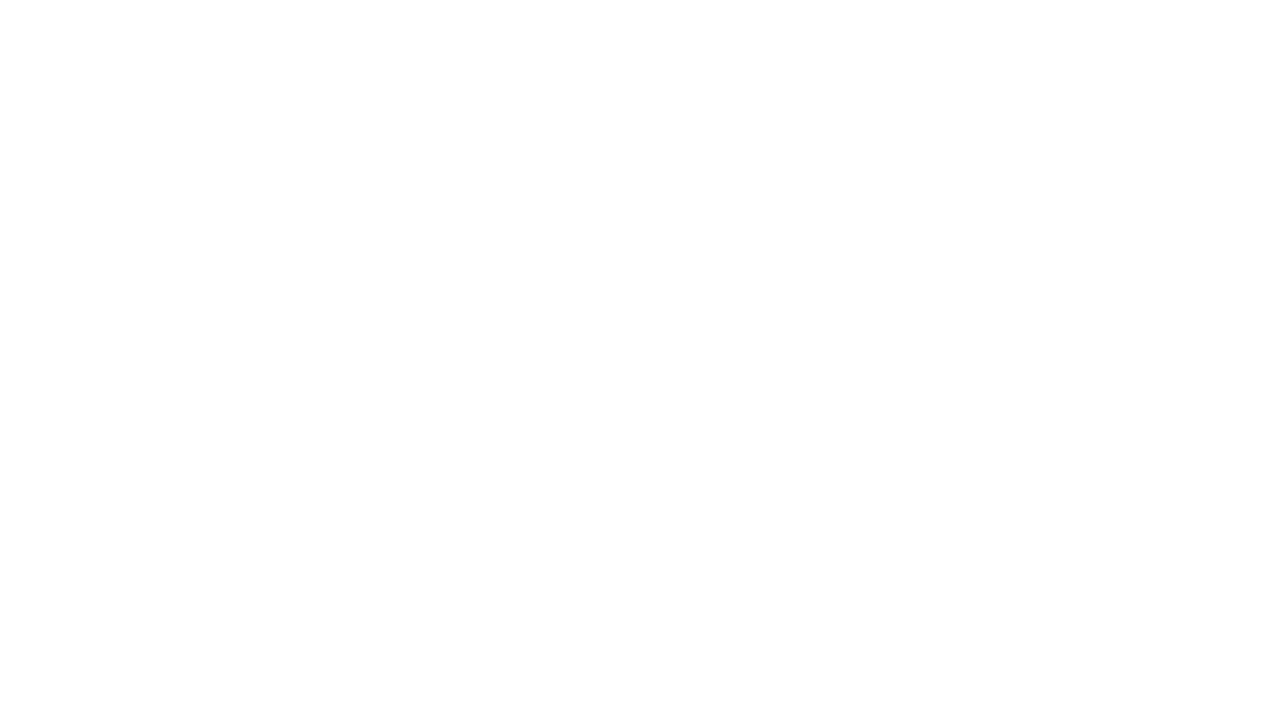
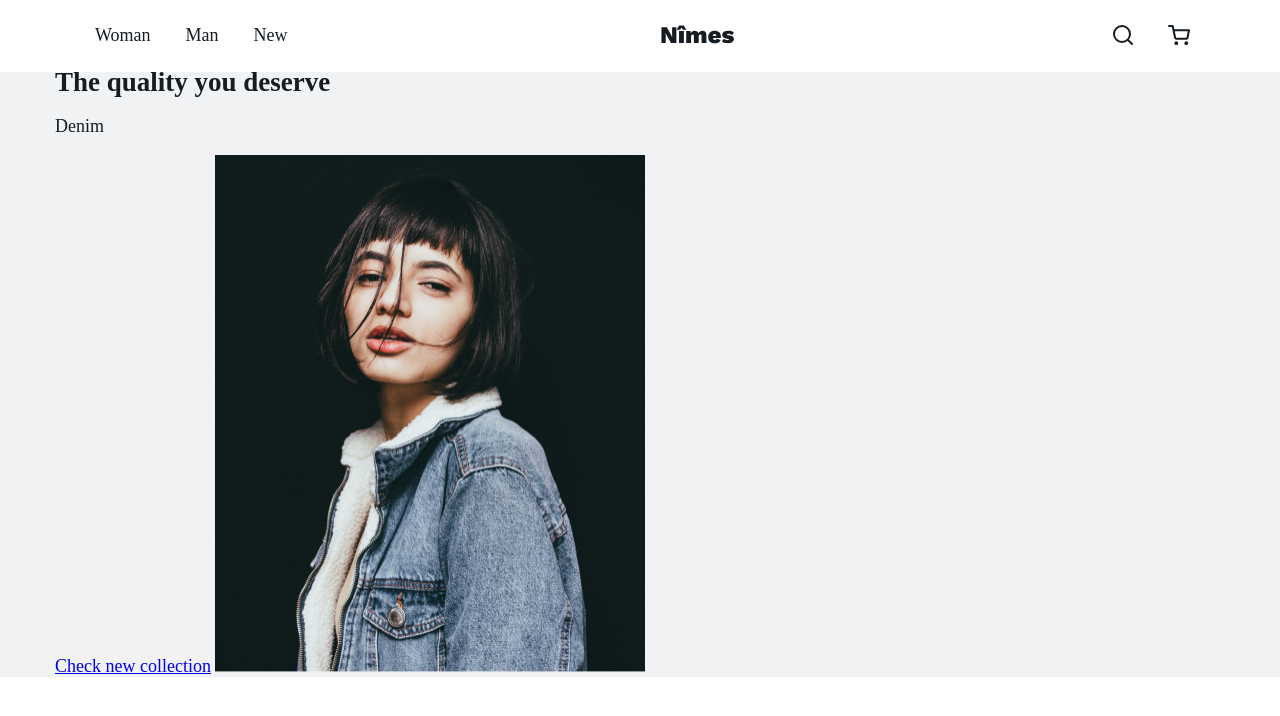
Before and after one commit to MikiHousse/Nimes, a plain HTML site: page index.html in a window 1280 px wide. Drawn offline with Linux system fonts and the light colour scheme.

Commit message:
продолжение работы

```diff
--- a/index.html
+++ b/index.html
@@ -4,9 +4,50 @@
     <meta charset="UTF-8">
     <meta http-equiv="X-UA-Compatible" content="IE=edge">
     <meta name="viewport" content="width=device-width, initial-scale=1.0">
+    <link rel="preconnect" href="https://fonts.googleapis.com">
+    <link rel="preconnect" href="https://fonts.gstatic.com" crossorigin>
+    <link href="https://fonts.googleapis.com/css2?family=Work+Sans:ital,wght@0,500;0,700;0,800;1,400&display=swap" rel="stylesheet">
+    <link rel="stylesheet" href="style.css">
     <title>Nimes</title>
 </head>
 <body>
-    <header class=""></header>
+    <header class="header">
+        <nav class="header-nav container">
+            <ul class="nav-list">
+                <li class="nav-item">
+                    <a href="#" class="nav-link">Woman</a>
+                </li>
+                <li class="nav-item">
+                    <a href="#" class="nav-link">Man</a>
+                </li>
+                <li class="nav-item">
+                    <a href="#" class="nav-link">New</a>
+                </li>
+            </ul>
+            <a href="#" class="header-logo">
+                <img class="header-logo-img" src="./img/Nîmes.svg" alt="Логотип компании: Nimes">
+            </a>
+            <ul class="nav-icons">
+                <li class="nav-icon">
+                    <a href="#" class="nav-icon-link">
+                        <img class="nav-icon-img" src="./img/search.svg" alt="Иконка поиска">
+                    </a>
+                </li>
+                <li class="nav-icon">
+                    <a href="#" class="nav-icon-link">
+                        <img class="nav-icon-img" src="./img/cart.svg" alt="Иконка карзины">
+                    </a>
+                </li>
+            </ul>
+        </nav>
+    </header>
+    <main class="main">
+        <section class="promo container">
+            <h2 class="promo-title">The quality you deserve</h2>
+            <p class="promo-text">Denim</p>
+            <a href="#" class="button-link">Check new collection</a>
+            <img src="./img/matheus.png" width="430" height="517" alt="New collection">
+        </section>
+    </main>
 </body>
 </html>
--- a/style.css
+++ b/style.css
@@ -0,0 +1,55 @@
+body {
+    margin: 0;
+    min-width: 1200px;
+    font-family: 'Work Sans', "Arial" sans-serif;
+    font-weight: normal;
+    font-size: 18px;
+    line-height: 21px;
+    color: #151C22;
+}
+
+.container {
+    width: 1170px;
+    margin: 0 auto;
+    padding-left: 15px;
+    padding-right: 15px;
+}
+
+.header-nav {
+    display: flex;
+    justify-content: space-between;
+}
+
+.nav-list {
+    margin: 0;
+    display: flex;
+    justify-content: space-between;
+    list-style-type: none;
+    margin-top: 25px;
+}
+
+.nav-icons {
+    margin: 0;
+    display: flex;
+    justify-content: space-between;
+    list-style-type: none;
+    margin-top: 25px;
+}
+
+.nav-link {
+    text-decoration: none;
+    color: #151C22;
+    margin-right: 35px;
+}
+
+.nav-icon-link {
+    margin-right: 35px;
+}
+
+.header-logo {
+    margin-top: 25px;
+}
+
+.main {
+    background-color: #F1F2F4;
+}
```
Also changed, not shown: img/DENIM.svg (added), img/Nîmes.svg (added), img/cart.svg (added), img/matheus.png (added), img/search.svg (added).
